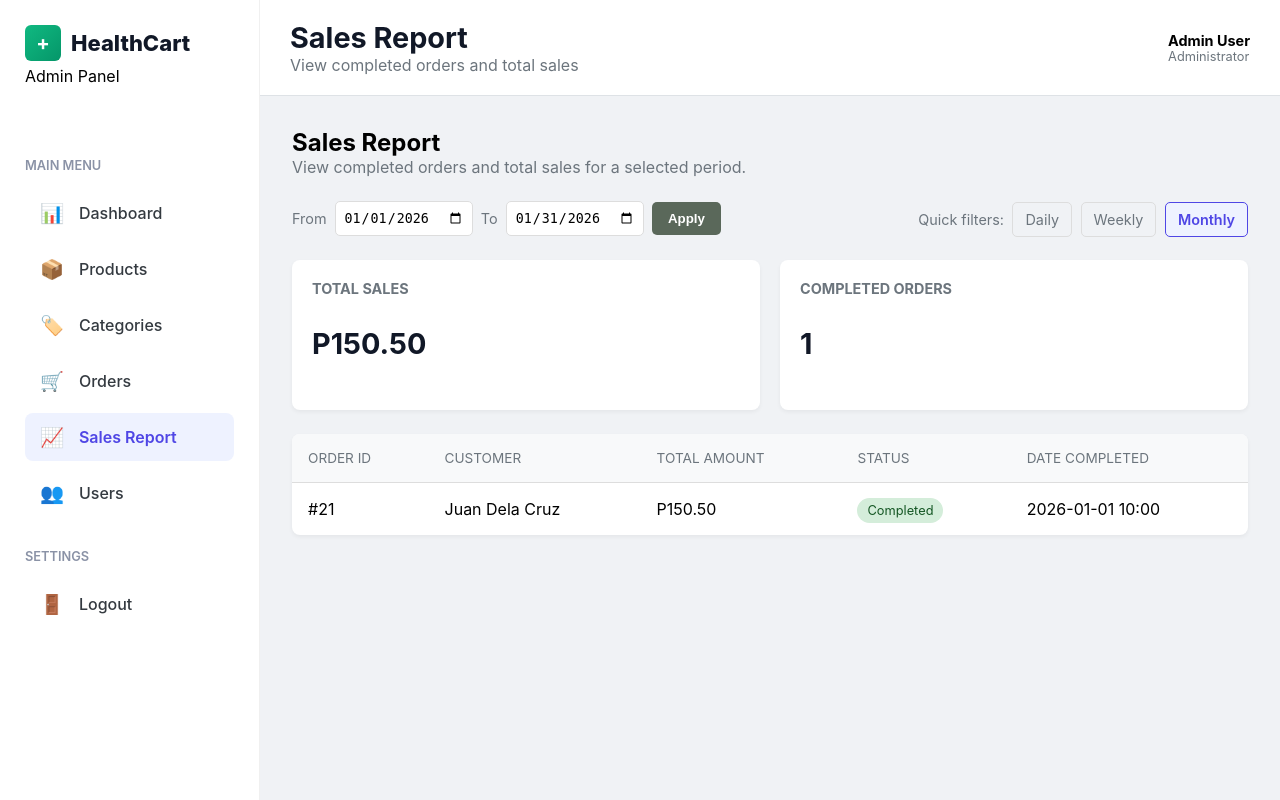
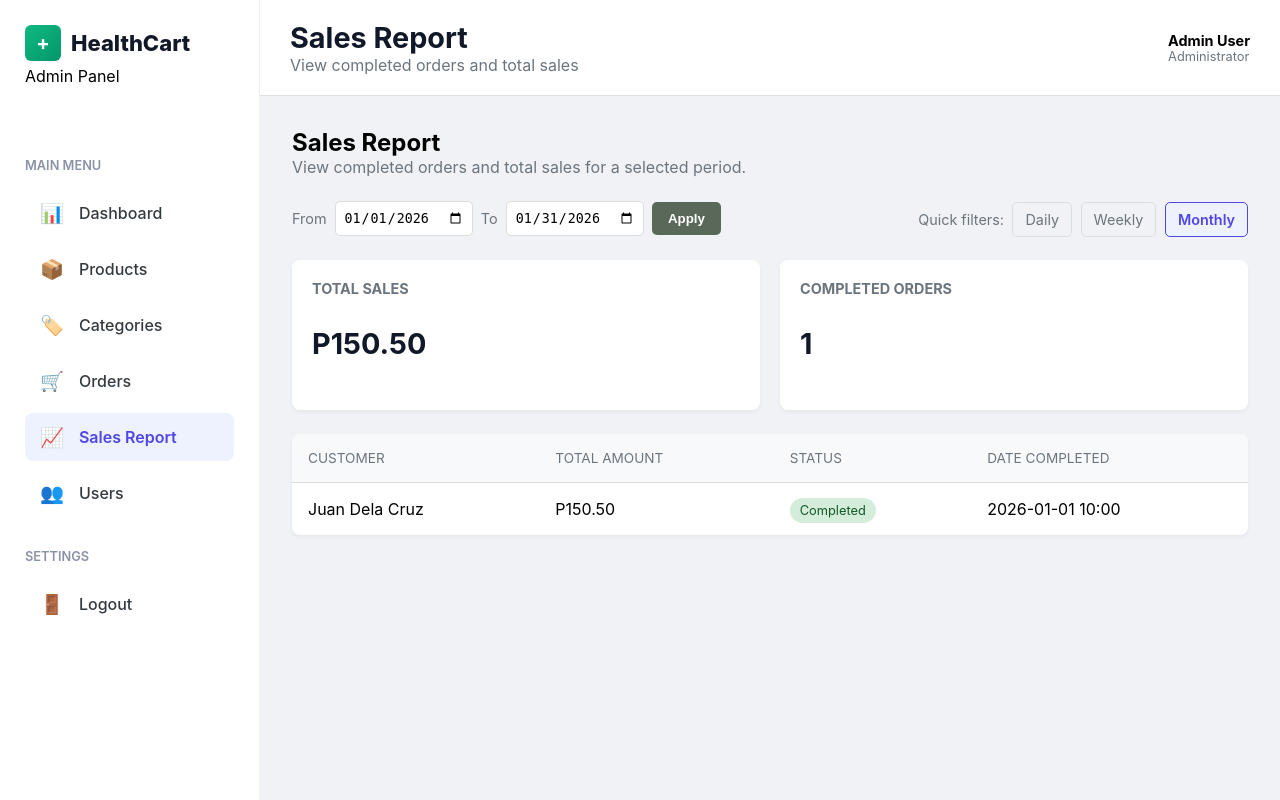
Before and after one commit to paolo-ignacio/elec4, a Flask app: page /salesreport in a window 1280 px wide. Run offline with Flask 3, Linux system fonts and the light colour scheme; a user stored in the database is signed in; data comes from the database, SQL or seed files in the repository; some libraries are stand-ins or nearby versions.

Commit message:
add changes

```diff
--- a/templates/admin/sales_report.html
+++ b/templates/admin/sales_report.html
@@ -93,7 +93,7 @@
             <table>
                 <thead>
                     <tr>
-                        <th>Order ID</th>
+                        <!-- <th>Order ID</th> -->
                         <th>Customer</th>
                         <th>Total Amount</th>
                         <th>Status</th>
@@ -103,7 +103,7 @@
                 <tbody>
                     {% for order in orders %}
                     <tr>
-                        <td>#{{ order.id }}</td>
+                        <!-- <td>#{{ order.id }}</td> -->
                         <td>{{ order.customer_name }}</td>
                         <td>P{{ "{:,.2f}".format(order.totalamount) }}</td>
                         <td><span class="status status-completed">Completed</span></td>
```
